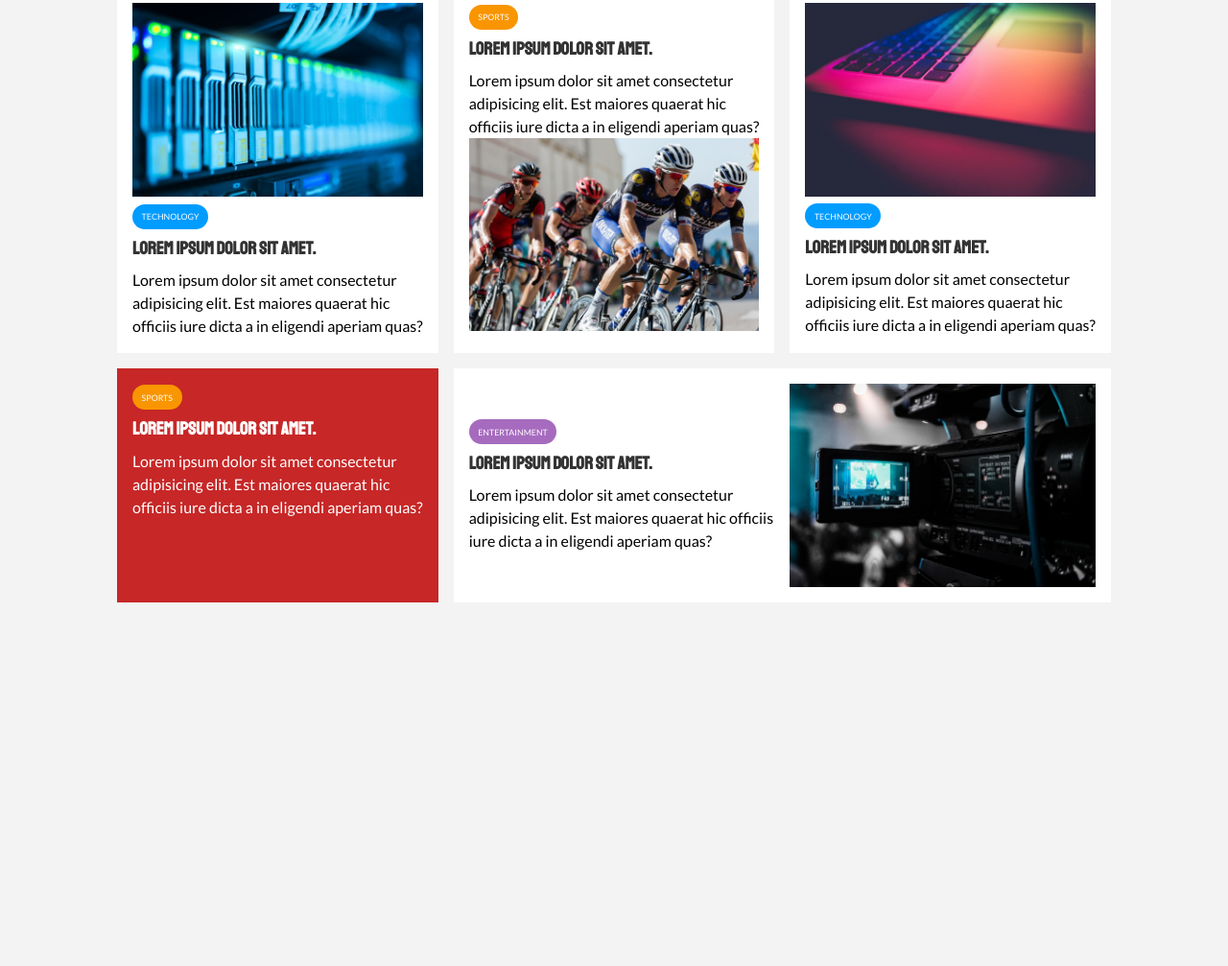
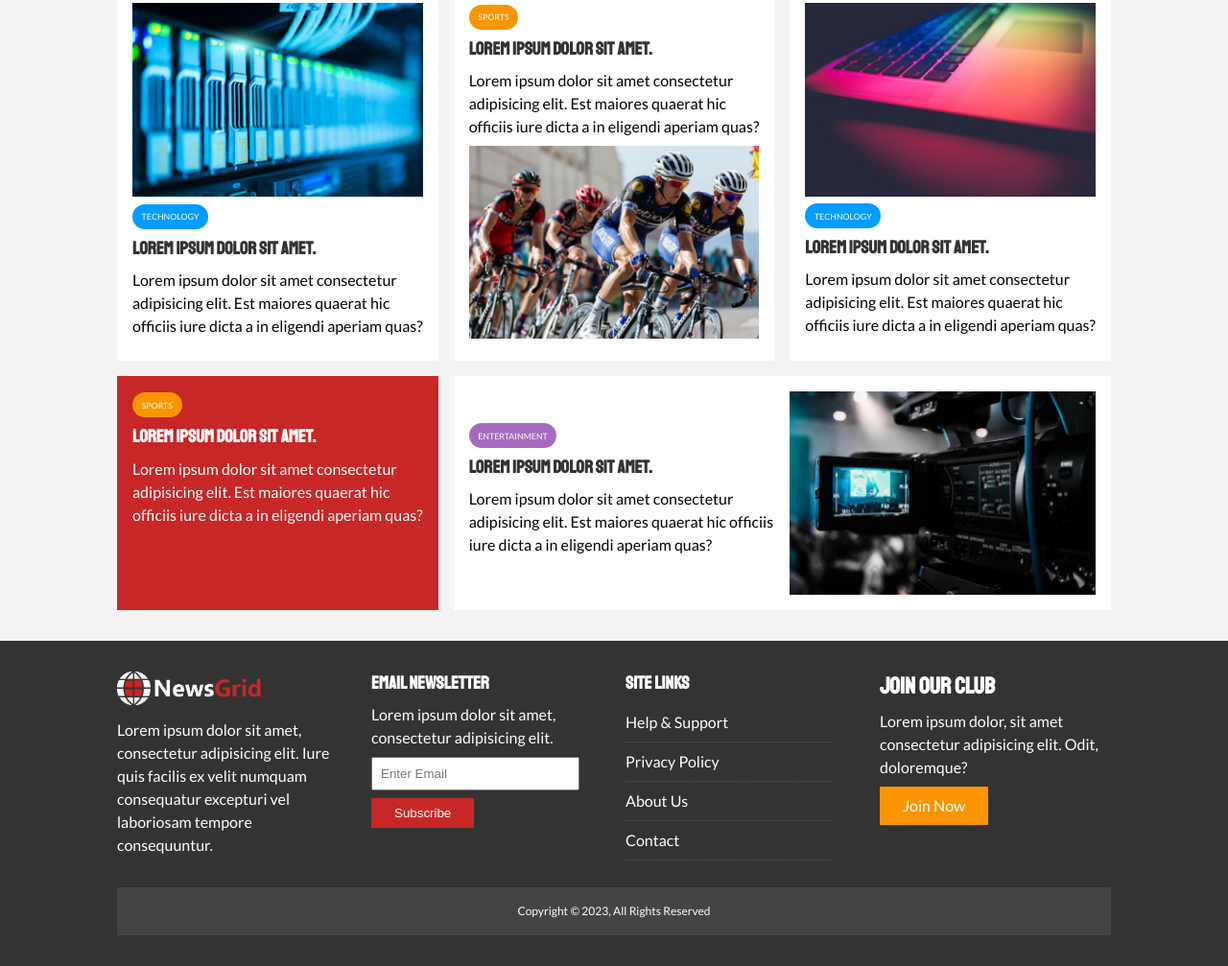
Before and after one commit to TDtyler/NewsGrid, a plain HTML site: page index.html in a window 1280 px wide. Shown: the part 883-1890 px from the top of the page at 96% size. Before the commit the page ends 1543 px from the top, so only its background shows below. Drawn offline with Linux system fonts and the light colour scheme.

Commit message:
markup/styling for footer

```diff
--- a/CSS/style.css
+++ b/CSS/style.css
@@ -27,6 +27,10 @@ body {
 a {
     color: #333;
     text-decoration: none;
+}
+
+p {
+    margin: .5rem 0;
 }
 
 ul {
@@ -129,6 +133,16 @@ h1, h2, h3, h4, h5, h6 {
 .p-1 { padding: 1.5rem ;}
 .p-2 { padding: 2rem ;}
 .p-3 { padding: 3rem ;}
+
+.list li {
+    padding: .5rem 0;
+    border-bottom: #555 dotted 1px;
+    width: 90%;
+}
+
+.list li a:hover {
+    color: var(--primary-color) !important;
+}
 
 /* Navigation */
 #main-nav {
@@ -234,3 +248,39 @@ h1, h2, h3, h4, h5, h6 {
 #home-articles .articles-container > *:last-child {
     grid-column: 2 / span 2;
 }
+
+/* Footer */
+#main-footer {
+    background: var(--dark-color);
+    color: #fff;
+}
+
+#main-footer img {
+    width: 150px;
+}
+
+#main-footer a {
+    color: #fff;
+}
+
+#main-footer .footer-container {
+    display: grid;
+    grid-template-columns: repeat(4, 1fr);
+    grid-gap: 1.5rem;
+}
+
+#main-footer .footer-container > *:last-child {
+    background: #444;
+    grid-column: 1 / span 4;
+    padding: .5rem;
+    text-align: center;
+    font-size: .75rem;
+}
+
+#main-footer .footer-container input[type='email'] {
+    width: 90%;
+    padding: .5rem;
+    margin-bottom: .5rem;
+}
+
+#main-footer .footer-container input[type='submit']
--- a/index.html
+++ b/index.html
@@ -108,5 +108,41 @@
         </div>
         </div>
     </section>
+    <!--Footer-->
+    <footer id="main-footer" class="py-2">
+        <div class="container footer-container">
+            <div>
+                <img src="img/logo_light.png" alt="">
+                <p>Lorem ipsum dolor sit amet, consectetur adipisicing elit. Iure quis facilis ex velit numquam consequatur excepturi vel laboriosam tempore consequuntur.</p>
+            </div>
+            <div>
+                <h3>Email Newsletter</h3>
+                <p>Lorem ipsum dolor sit amet, consectetur adipisicing elit.</p>
+                <form>
+                    <input type="email" placeholder="Enter Email">
+                    <input type="submit" value="Subscribe" class="btn btn-primary">
+                </form>
+            </div>
+            <div>
+                <h3>Site Links</h3>
+                <ul class="list">
+                    <li><a href="#">Help & Support</a></li>
+                    <li><a href="#">Privacy Policy</a></li>
+                    <li><a href="#">About Us</a></li>
+                    <li><a href="#">Contact</a></li>
+                </ul>
+            </div>
+            <div>
+                <h2>Join Our Club</h2>
+                <p>Lorem ipsum dolor, sit amet consectetur adipisicing elit. Odit, doloremque?</p>
+                <a href="" class="btn btn-secondary">Join Now</a>
+            </div>
+            <div>
+                <p>
+                    Copyright &copy; 2023, All Rights Reserved
+                </p>
+            </div>
+        </div>
+    </footer>
 </body>
 </html>
```
